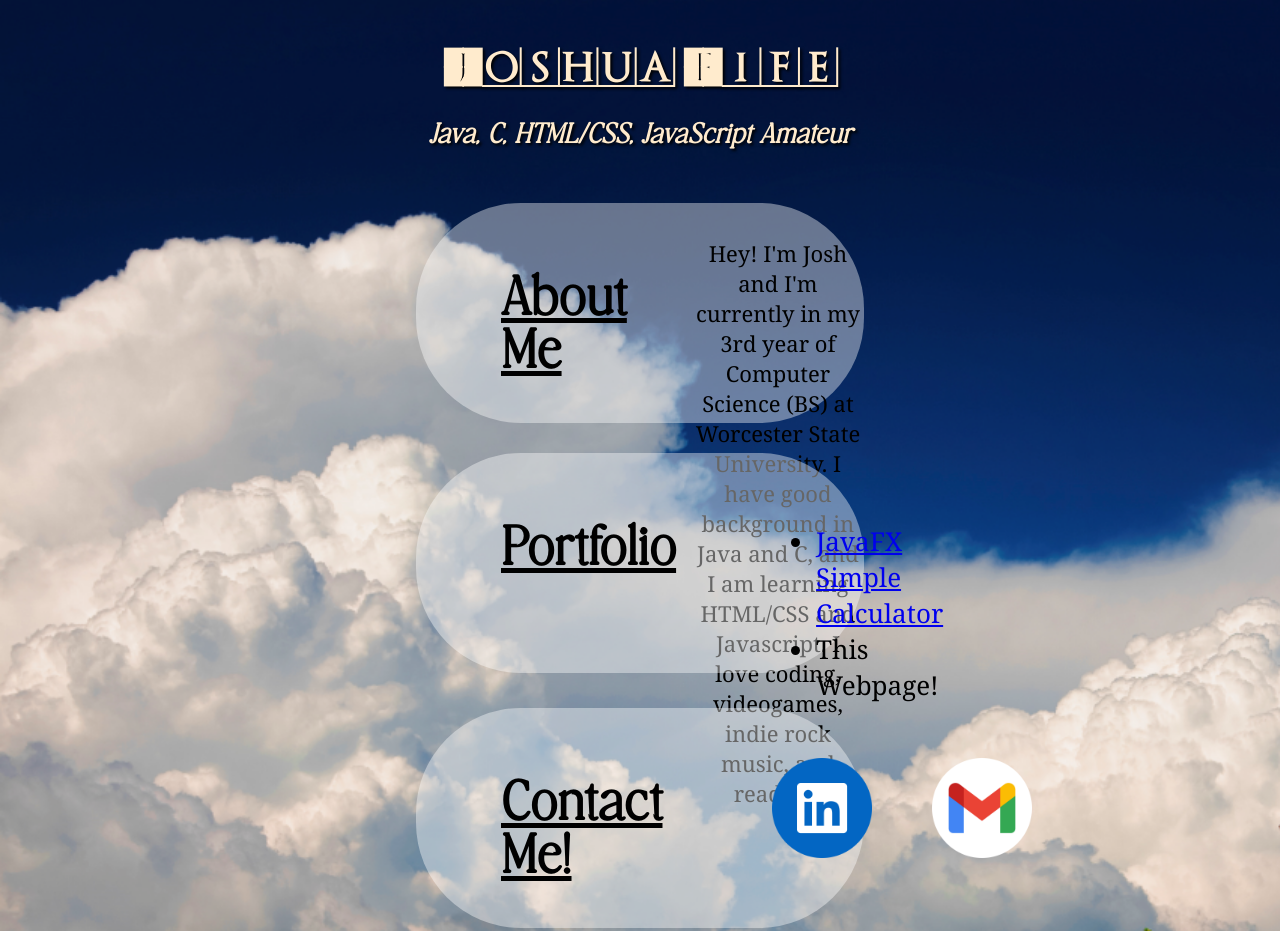
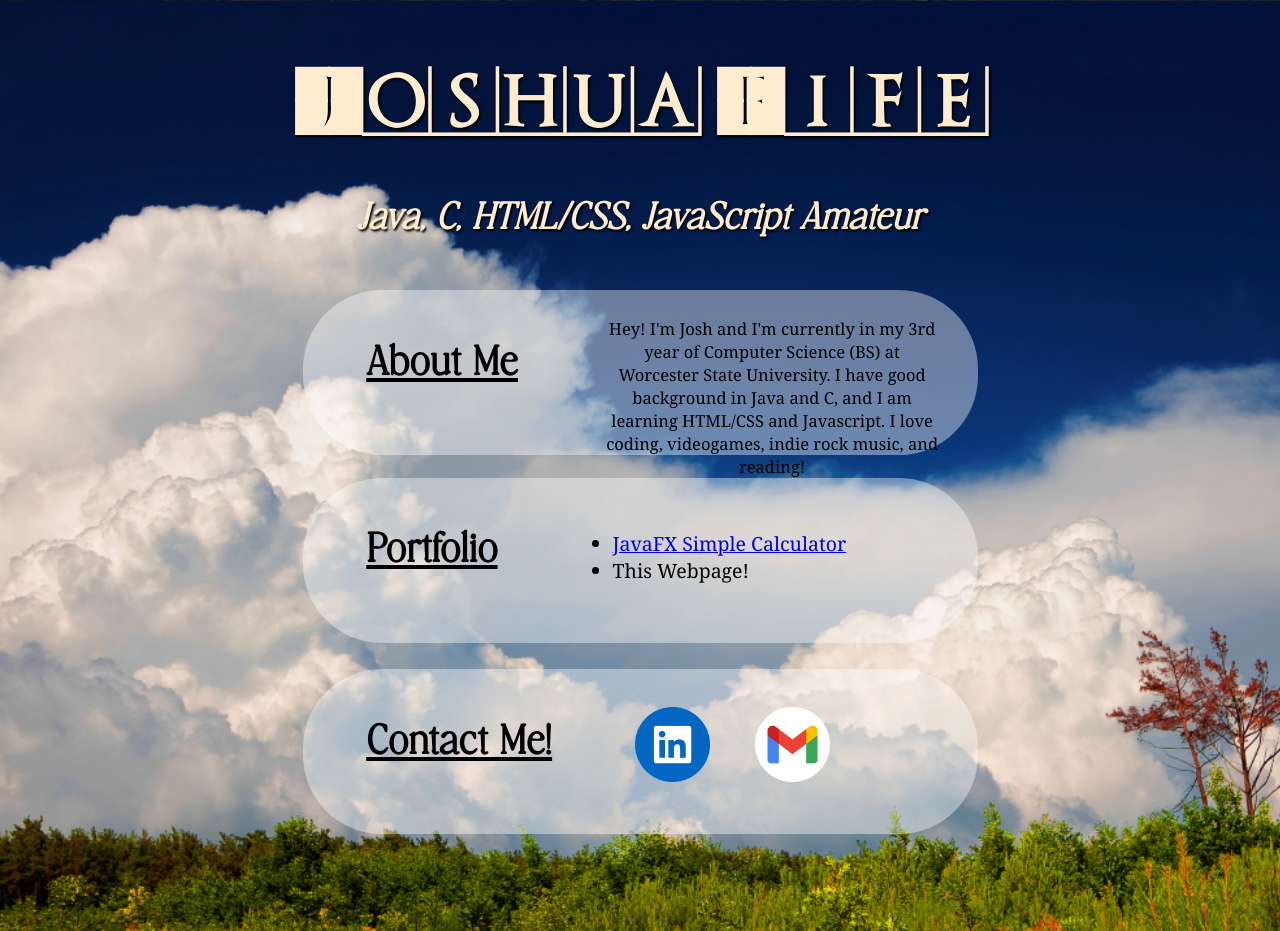
Before and after one commit to jwfife/PersonalWebsite, a plain HTML site: page index.html in a window 1280 px wide. Shown: the top 931 px of the page. Drawn offline with Linux system fonts and the light colour scheme.

Commit message:
Content now appropriately resizes with window

```diff
--- a/(css)/styles.css
+++ b/(css)/styles.css
@@ -1,7 +1,6 @@
 html {
     overflow-y: scroll;
-    width: 100%;
-    height: 100%;
+    font-size: clamp(0.75px, 0.05vw, 1px);
 }
 
 @font-face {
@@ -25,15 +24,15 @@ body {
     background-image: url("../imgs/stock-background-small.png");
     background-size: cover;
     background-position-y: 48%;
-    background-repeat: no-repeat;
+    background-repeat:repeat-y;
 }
 
 .empty-div {
-    height: 30px;
+    height: 30rem;
 }
 
 .titles{
-    padding: 15px 0 0 0;
+    padding: 15rem 0 0 0;
     color: blanchedalmond;
     margin: auto;
     width: 100%;
@@ -43,29 +42,29 @@ body {
 }
 
 .main-title, .sub-title {
-    text-shadow: 2px 2px 3px black;
+    text-shadow: 2rem 2rem 3rem black;
 }
 
 .sub-title {
-    font-size: 28px;
+    font-size: 50rem;
     font-style: italic;
-    padding-left: 30px;
-    padding-right: 30px;
+    padding-left: 30rem;
+    padding-right: 30rem;
 }
 
 .main-title{
     font-family: 'TrajanusBricks', sans-serif;
-    font-size: 3vw;
+    font-size: 90rem;
 }
 
 .about-section, .portfolio-section, .contacts-section {
     display: flex;
     position: relative;
-    padding-top: 35px;
-    padding-bottom: 35px;
-    border-radius: 105px;
-    width: 35%;
-    height: 150px;
+    padding-top: 35rem;
+    padding-bottom: 35rem;
+    border-radius: 105rem;
+    width: 900rem;
+    height: 150rem;
     margin: auto;
     background-color: #ffffff;
     background:rgba(255,255,255,0.4);
@@ -74,14 +73,14 @@ body {
 .about-me, .portfolio, .contacts {
     display: flex;
     position: relative;
-    margin: 35px;
+    margin: 35rem;
     font-family: 'Dreaming', sans-serif;
     text-align: left;
     color: black;
-    font-size: 55px;
+    font-size: 55rem;
     text-decoration: underline;
-    padding-left: 50px;
-    padding-right: 30px;
+    padding-left: 50rem;
+    padding-right: 30rem;
     float: left;
 }
 
@@ -90,30 +89,30 @@ body {
     float: left;
     text-align: center;
     color: black;
-    font-size: 22px;
-    width: 450px;
-    height: 160px;
+    font-size: 22rem;
+    width: 450rem;
+    height: 160rem;
     font-family: Cambria;
 }
 
 .information {
     margin: 0;
-    height: 1000px;
+    height: 1000rem;
 }
 
 .portfolio-list {
     font-family: Cambria;
-    margin: 35px;
-    font-size: 26px;
+    margin: 35rem;
+    font-size: 26rem;
     color: black;
 }
 
 .portfolio-section {
-    margin-bottom: 35px;
+    margin-bottom: 35rem;
 }
 
 .logos {
-    height: 100px;
-    margin: 15px;
-    padding-left: 30px;
+    height: 100rem;
+    margin: 15rem;
+    padding-left: 30rem;
 }
```
